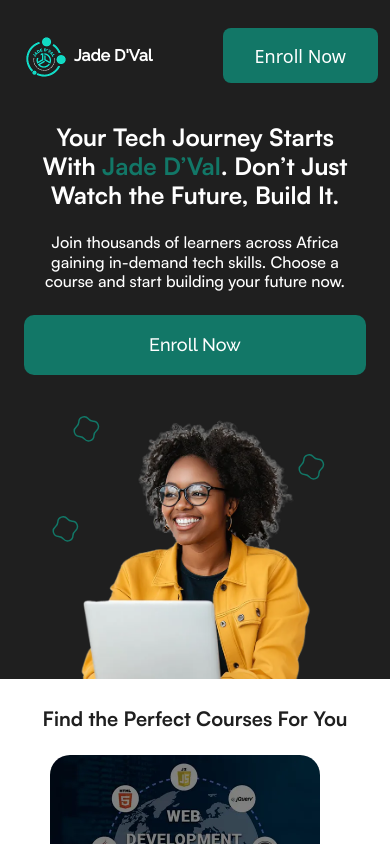
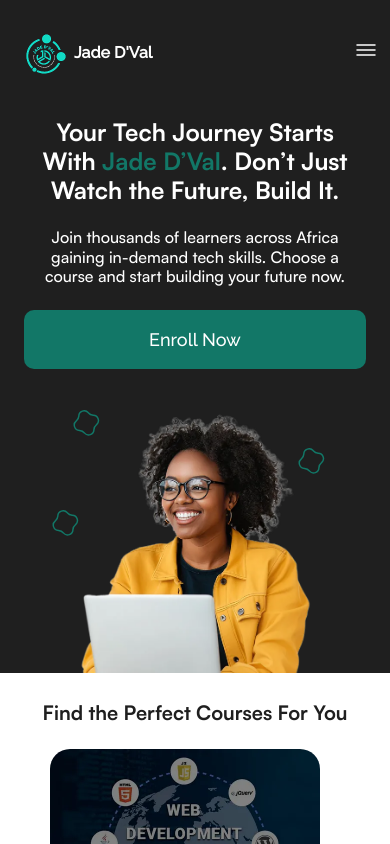
Before and after one commit to david-oj/jade_dval-redesign, a React (Vite) app: page / in a window 390 px wide. Shown: the top 844 px of the page. Built offline with nearby package versions, Linux system fonts and the light colour scheme.

Commit message:
fix mobile nav menu

```diff
--- a/src/assets/icons/index.ts
+++ b/src/assets/icons/index.ts
@@ -10,6 +10,8 @@ import instagram from './instagram.svg';
 import whatsapp from './whatsapp.svg';
 import copyright from './copyright.svg';
 import star from './Star.svg';
+import menu from "./menu.svg";
+import close from "./close.svg";
 
 export {
     checkCircle,
@@ -23,5 +25,7 @@ export {
     instagram,
     whatsapp,
     copyright,
-    star
+    star,
+    menu,
+    close
 }
--- a/src/index.css
+++ b/src/index.css
@@ -11,21 +11,40 @@
   h3 {
     @apply font-satoshi font-bold text-xl leading-[120%] text-black
   }
-  p{
+
+  p, li {
     @apply text-black text-base leading-[120%] font-normal font-satoshi
   }
+
   input, select {
     @apply mt-2 w-full px-3 py-2 border rounded-lg font-satoshi text-[#B0B3B5] text-base font-medium
   }
+
   input, select {
     @apply mt-2 w-full px-3 py-2 border rounded-lg font-satoshi text-[#B0B3B5] text-base font-medium focus:text-black
   }
 
-label{
-  @apply block text-sm font-semibold font-satoshi
-}
+  label {
+    @apply block text-sm font-semibold font-satoshi
+  }
 }
 
+
+@keyframes slide-top {
+  0% {
+    transform: translateY(-20px);
+    opacity: 0;
+  }
+
+  100% {
+    transform: translateY(0);
+    opacity: 1;
+  }
+}
+
+.animate-slide-top {
+  animation: slide-top 0.3s cubic-bezier(0.25, 0.46, 0.45, 0.94) both;
+}
 
 @font-face {
   font-family: 'Satoshi';
--- a/src/sections/Header.tsx
+++ b/src/sections/Header.tsx
@@ -1,21 +1,43 @@
 import { logo } from "@/assets/images";
+import { Button } from "@/components";
+import { useState } from "react";
+import Menu from "@/assets/icons/menu.svg?react";
+import Close from "@/assets/icons/close.svg?react";
 
 const Header = () => {
+  const [toggle, setToggle] = useState(false);
   return (
     <header className="sm:mx-20 pt-7 pl-5 pr-3">
-      <div className="flex justify-between w-full">
+      <div className="flex justify-between w-full items-center">
         <div className="flex items-center gap-1">
           <div className="max-w-[50px] max-h-[50px]">
             <img src={logo} alt="" className="w-full h-full object-cover" />
           </div>
           <p className="font-raleway font-bold text-white">Jade D'Val </p>
         </div>
-        <button
-          type="button"
-          className="py-[13.5px] px-8 text-lg text-white bg-primary rounded-md"
-        >
-          Enroll Now
-        </button>
+
+        <a href="#enroll" className="max-sm:hidden">
+          <Button children="Enroll Now" className=" px-8 py-3.5" />
+        </a>
+
+        {/* Mobile Menu */}
+        <div className="sm:hidden relative">
+          <button onClick={() => setToggle((prev) => !prev)}>
+            {toggle ? <Close className="text-white transition-all duration-300 " /> : <Menu className="text-white transition-all duration-300 " />}
+          </button>
+          {toggle && (
+            <div className="absolute animate-slide-top rounded-lg bg-white/10 backdrop-blur-md z-10 right-0 top-10">
+              <ul className="space-y-3 py-2 px-3 ">
+                <li>
+                  <a href="#" className="text-white hover:text-primary transition-colors duration-100">Partner</a>
+                </li>
+                <li>
+                  <a href="#enroll" className="text-white hover:text-primary transition-colors duration-100">Enroll</a>
+                </li>
+              </ul>
+            </div>
+          )}
+        </div>
       </div>
     </header>
   );
--- a/src/sections/Hero.tsx
+++ b/src/sections/Hero.tsx
@@ -19,7 +19,7 @@ const Hero = () => {
             start building your future now.
           </p>
           <a href="#enroll">
-            <Button children="Enroll Now" className="sm:max-w-[327px] py-4 max-md:self-center" />
+            <Button children="Enroll Now" className="sm:max-w-[327px] py-[15.5px] max-md:self-center" />
           </a>
         </div>
 
```
Also changed, not shown: src/assets/icons/close.svg (added), src/assets/icons/menu.svg (added).
